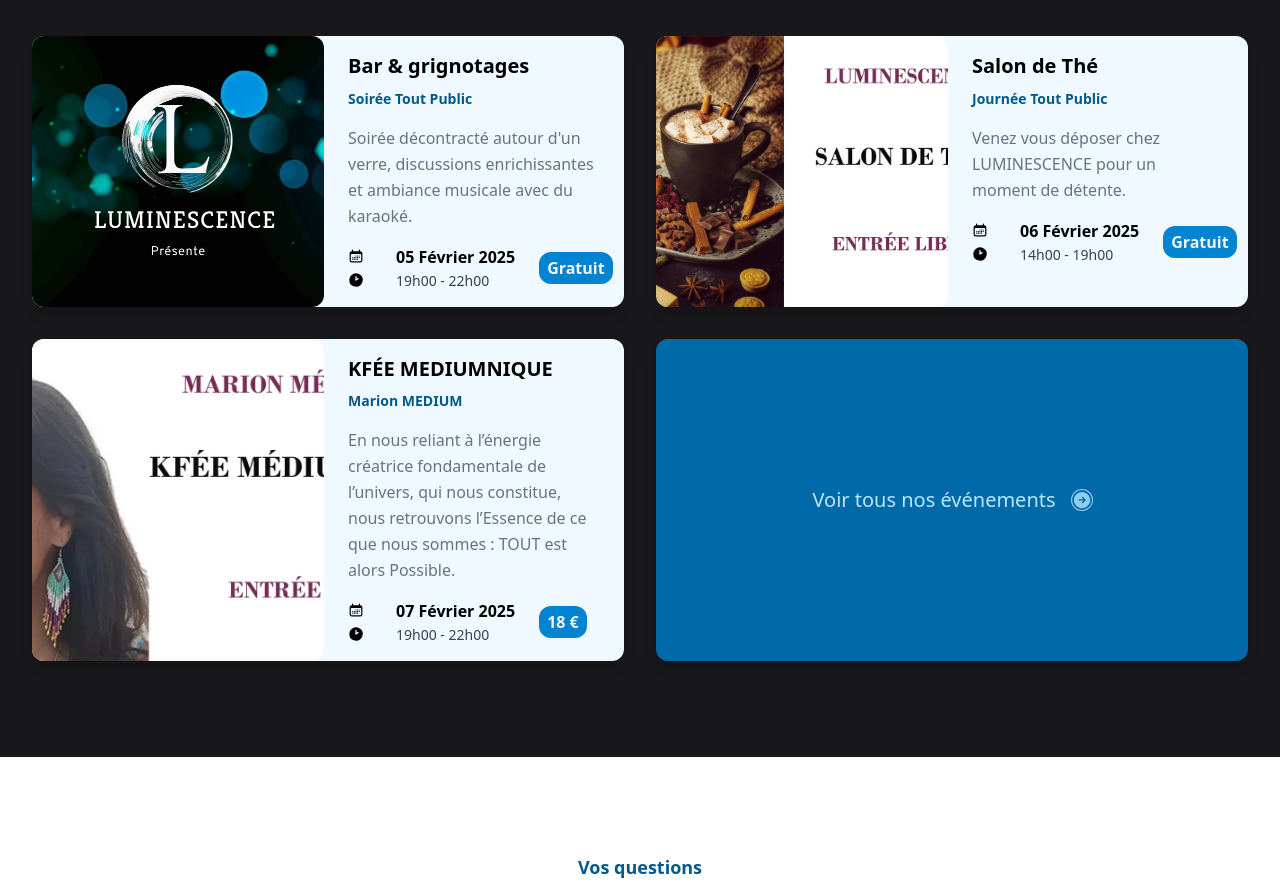
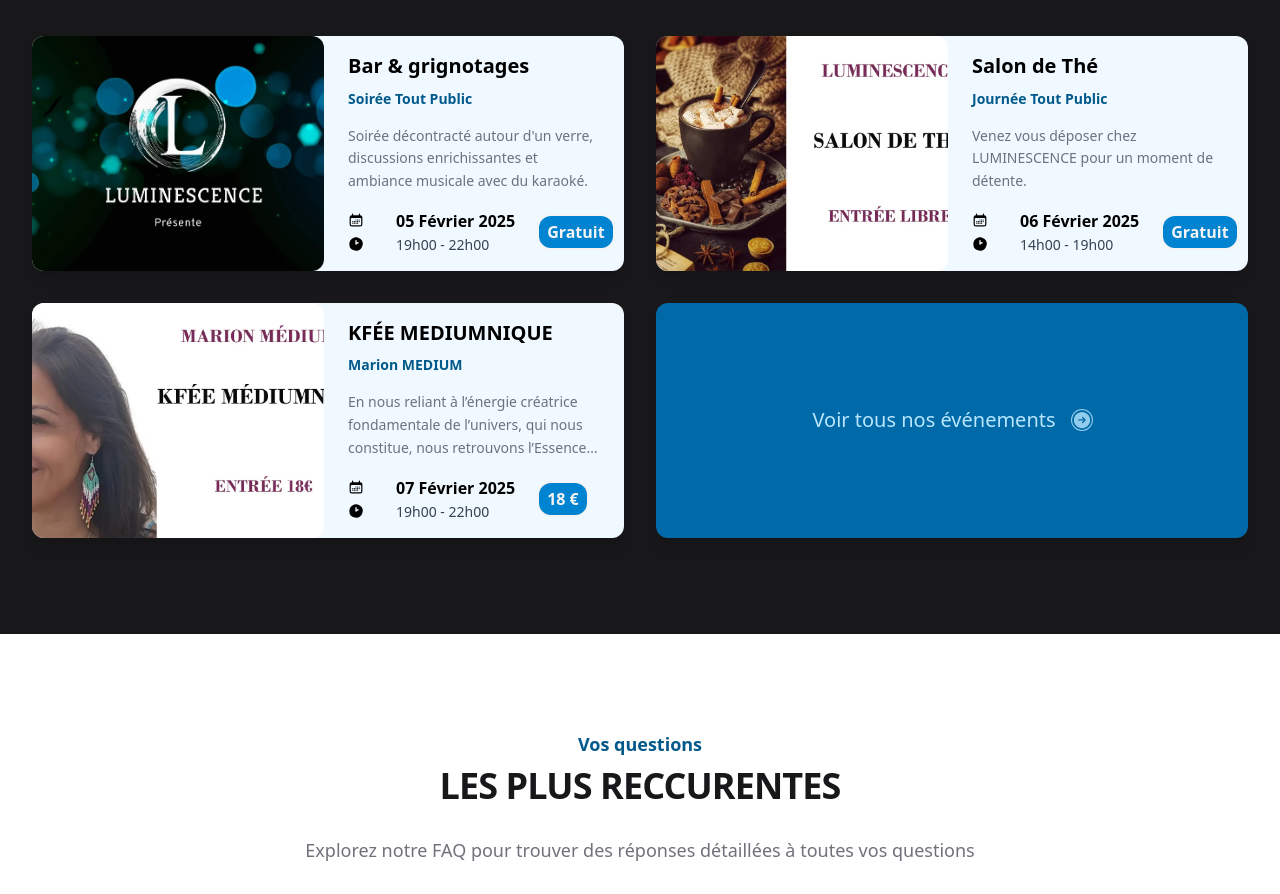
Before and after one commit to PierreMaze/Luminescence, a React (Vite) app in the folder client/: page / in a window 1280 px wide. Shown: the part 2760-3654 px from the top of the page. Built offline with nearby package versions, Linux system fonts and the light colour scheme.

Commit message:
Add text truncation for CardEvent description.

```diff
--- a/client/src/components/CardEvent.jsx
+++ b/client/src/components/CardEvent.jsx
@@ -30,7 +30,7 @@ export default function CardEvent({ event }) {
           {event.subtitle}
         </p>
 
-        <p className="block antialiased font-sans text-base min[1900px]:text-xl 2xl:text-md leading-relaxed 2xl:mb-4 font-normal !text-gray-500">
+        <p className="block antialiased font-sans !line-clamp-3 text-sm min[1900px]:text-xl 2xl:text-md leading-relaxed 2xl:mb-4 font-normal !text-gray-500">
           {event.description}
         </p>
         <div className="flex mt-4 items-center gap-2 2xl:justify-start 2xl:mr-4 2xl:mt-4 min[1900px]:mt-14">
```
Also changed, not shown: 1 other file (tests, documents, lock files or other folders).
